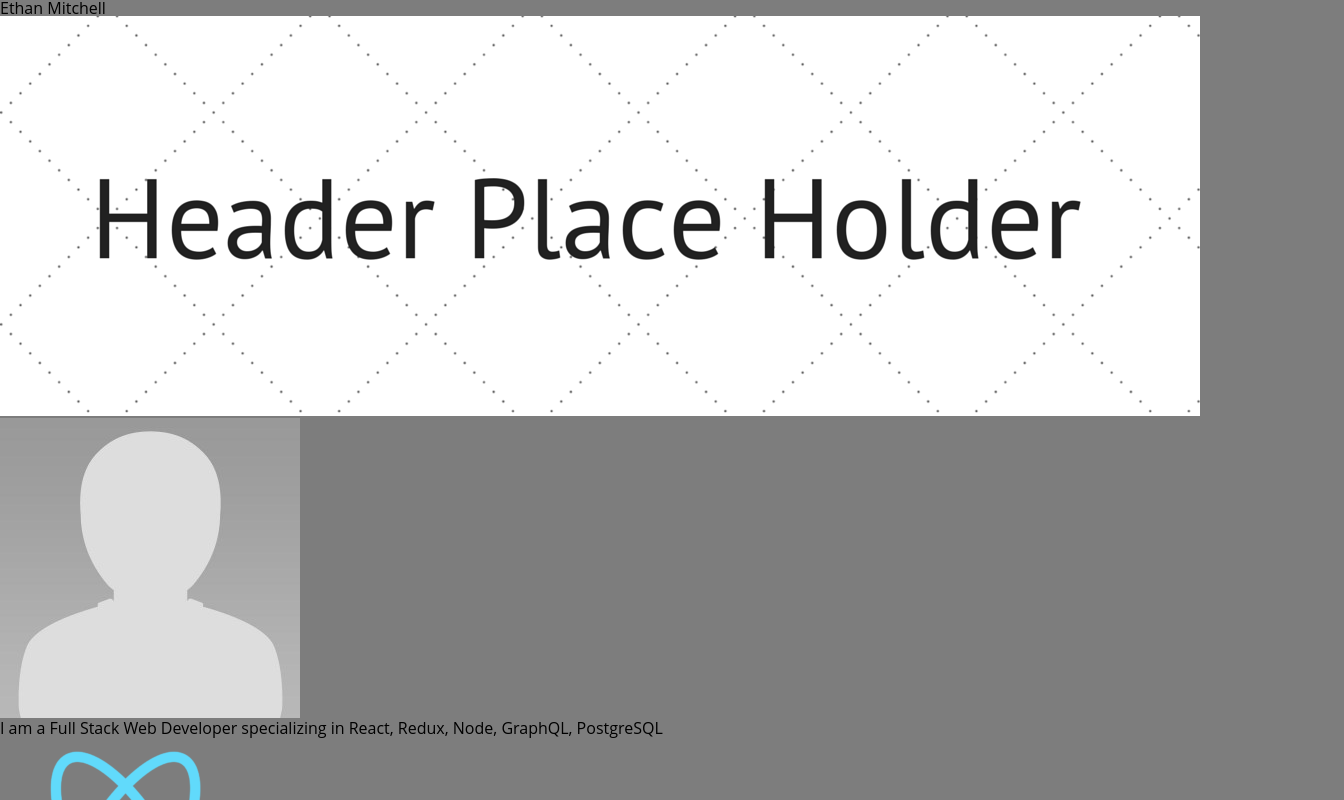
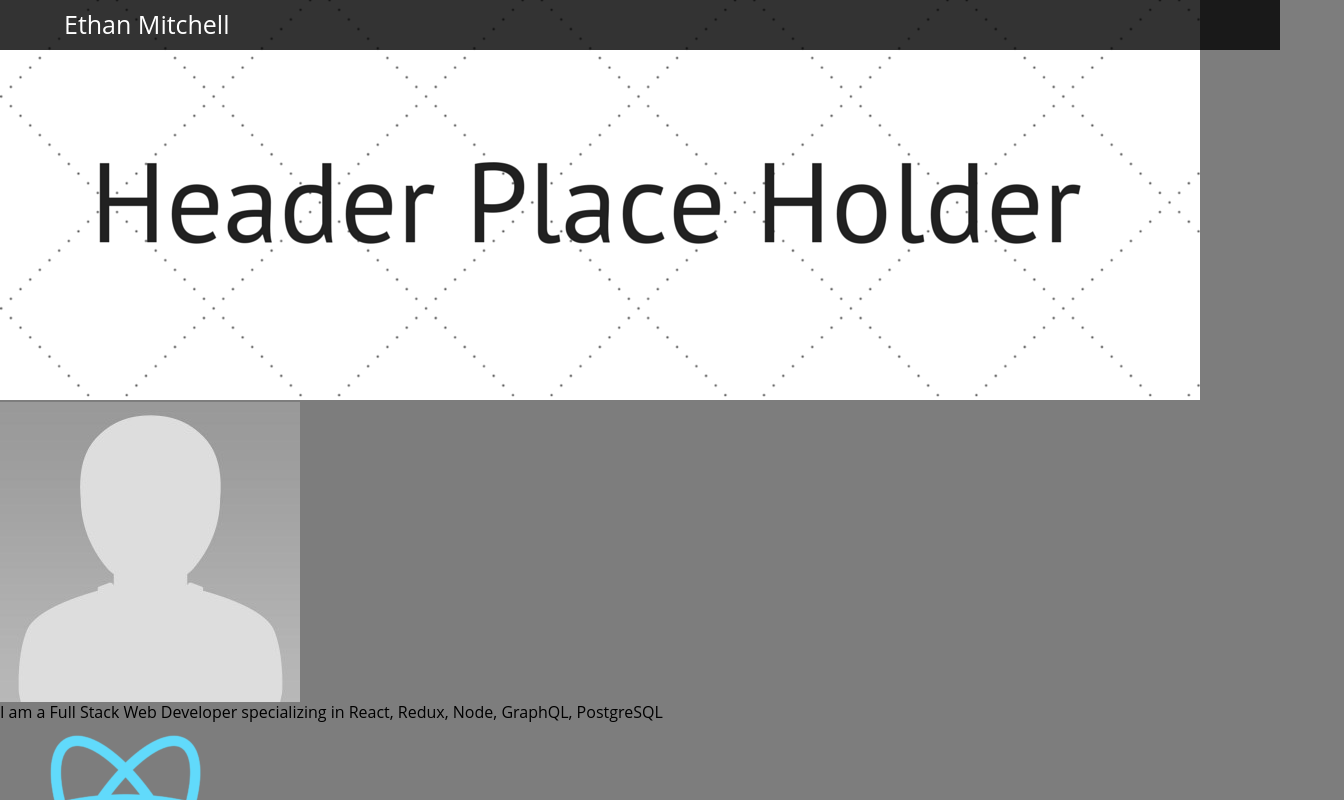
Before and after one commit to Mitcheew/profileSite, a React (Create React App) app: page / in a window 1280 px wide. Shown: the top 800 px of the page, 1344 px wide, since content can reach past the window. Built offline with nearby package versions, Linux system fonts and the light colour scheme.

Commit message:
styled the top name bar and prepared each component scss file for future use

```diff
--- a/src/components/nameTopBar.js
+++ b/src/components/nameTopBar.js
@@ -1,9 +1,11 @@
 import React, { Component } from "react"
 
-export default class NameTopBar extends Component{
+export default class NameTopBar extends Component {
     render() {
         return (
-                <span className="topNameBar">Ethan Mitchell</span>
+            <span className="topNameBar">
+                <p>Ethan Mitchell</p>
+            </span>
         )
     }
 
--- /dev/null
+++ b/src/styles/components/_nameTopBar.scss
@@ -0,0 +1,14 @@
+.topNameBar {
+    background: rgba(0, 0, 0, .8);
+    color: rgba(255, 255, 255, 1);
+    position: absolute;
+    top: 0px;
+    width: 100%;
+    height: 50px;
+    p {
+        position: relative;
+        top: 12px;
+        left: 5%;
+        font-size: 25px;
+    }
+}
--- a/src/styles/main.scss
+++ b/src/styles/main.scss
@@ -3,5 +3,10 @@
 
 // ===== COMPONENTS ===== //
 
-// @import './components/Nav';
-// @import './components/Auth';
+@import './components/nameTopBar';
+@import './components/headerImage';
+@import './components/links';
+@import './components/contact';
+@import './components/projectDetails';
+@import './components/projectsCarousel';
+@import './components/skills';
```
Also changed, not shown: src/styles/components/_contact.scss (added), src/styles/components/_headerImage.scss (added), src/styles/components/_links.scss (added), src/styles/components/_projectDetails.scss (added), src/styles/components/_projectsCarousel.scss (added), src/styles/components/_skills.scss (added).
